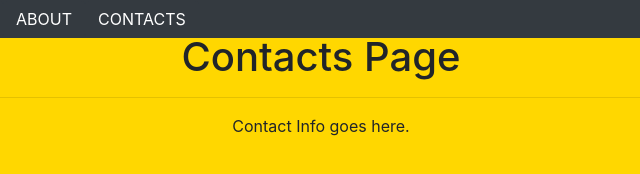
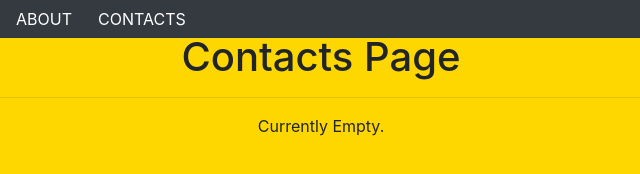
Before and after one commit to krishmanjunath/home, a plain HTML site: page contacts.html in a window 1280 px wide. Shown: the full height of the page, 319-959 px from the left. Drawn offline with nearby package versions, Linux system fonts and the light colour scheme.

Commit message:
Update contacts.html

```diff
--- a/contacts.html
+++ b/contacts.html
@@ -49,7 +49,7 @@
 
         <section>
             <p class="text-center">
-                Contact Info goes here.<br>
+                Currently Empty.<br>
             </p>
         </section>
 
```
